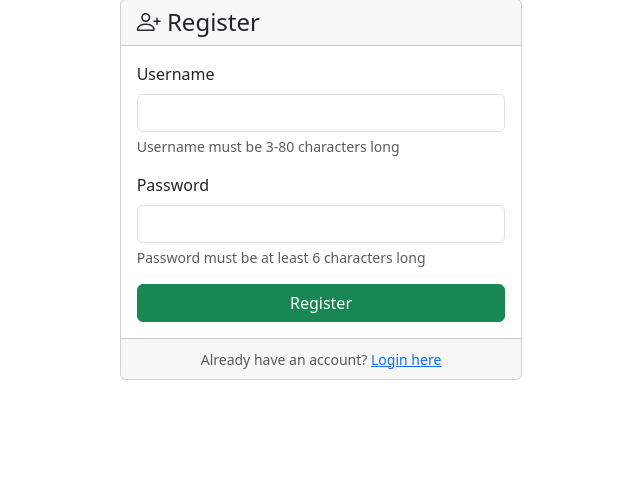
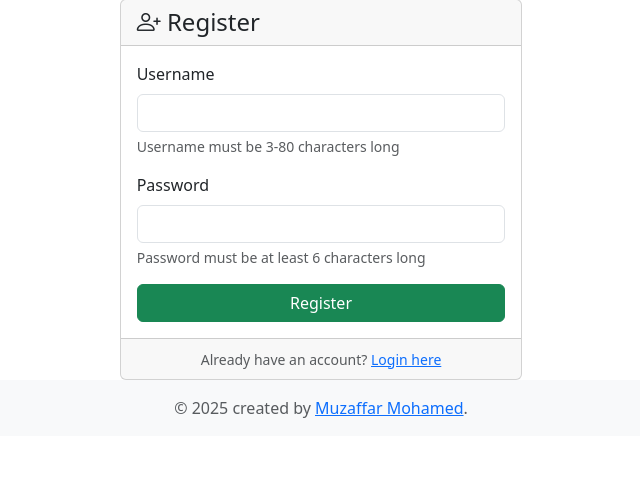
Before and after one commit to exrienz/wifi-tracker, a Flask app: page /register in a window 1280 px wide. Shown: the part 81-582 px from the top of the page, without its empty margins (319-959 px from the left). Run offline with Flask 3, Linux system fonts and the light colour scheme; some libraries are stand-ins or nearby versions.

Commit message:
feat: Add credit footer to the site

```diff
--- a/app/templates/base.html
+++ b/app/templates/base.html
@@ -77,7 +77,16 @@
         {% block content %}{% endblock %}
     </main>
 
+    <footer class="footer mt-auto py-3 bg-light">
+        <div class="container text-center">
+            <span class="text-muted">© <span id="year"></span> created by <a href="https://www.linkedin.com/in/muzaffarmohamed/?originalSubdomain=my" target="_blank">Muzaffar Mohamed</a>.</span>
+        </div>
+    </footer>
+
     <script src="https://cdn.jsdelivr.net/npm/bootstrap@5.3.0/dist/js/bootstrap.bundle.min.js"></script>
+    <script>
+        document.getElementById("year").textContent = new Date().getFullYear();
+    </script>
     {% block scripts %}{% endblock %}
 </body>
 </html>
```
